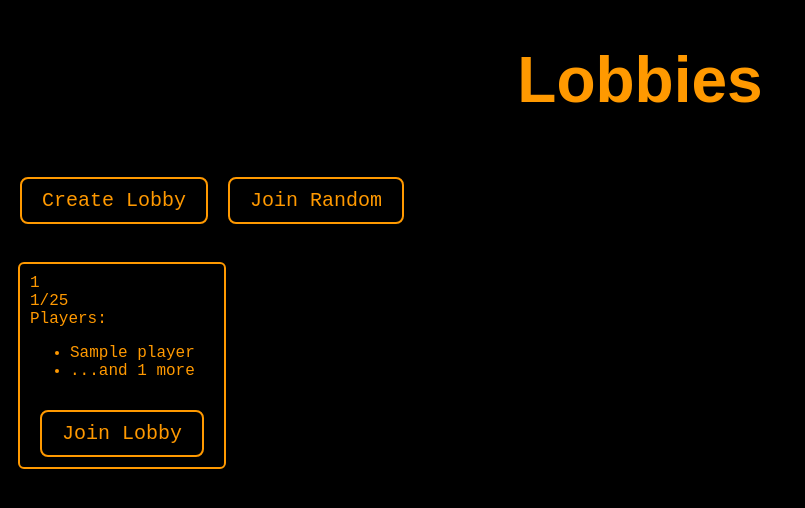
After one commit to dharmikhadela/NotSus, a Python web app: template templates/find-lobbies.html in a window 1280 px wide. The commit adds this page. Shown: the top 508 px of the page, without its empty margins (0-805 px from the left). Run offline with Jinja, Linux system fonts and the light colour scheme; the template is opened without the code that fills it: most values are stand-ins (such as "Sample title", 1, 10 or a date in 2020); some libraries are stand-ins or nearby versions.

Commit message:
expand on lobbies, split score between lobbies

```diff
--- a/templates/base.html
+++ b/templates/base.html
@@ -10,7 +10,7 @@
 
   {% block head %}{% endblock %}
 </head>
-<body style="background-color:#4b4b5b;">
+<body>
     {% block body %}{% endblock %}
 </body>
 </html>
--- /dev/null
+++ b/templates/find-lobbies.html
@@ -0,0 +1,109 @@
+{% extends "base.html" %}
+
+{% block head %}
+    <title>Find Lobby</title>
+    <style>
+        body {
+            margin: 0;
+            padding: 0;
+            background-color: black;
+            font-family: 'Courier New', Courier, monospace;
+            color: #ff9900;
+        }
+
+        .lobbies-container {
+            display: flex;
+            flex-direction: row;
+            height: fit-content;
+            flex-wrap: wrap;
+        }
+
+        .lobby {
+            outline: solid #ff9900 2px;
+            height: auto;
+            padding: 10px;
+            border-radius: 4px;
+            margin: 20px;
+        }
+
+        h1 {
+            font-size: 64px;
+            margin-bottom: 30px;
+            text-shadow: 2px 2px 10px black;
+            text-align: center;
+        }
+
+        table {
+            background-color: rgba(0, 0, 0, 0.7);
+            border-collapse: collapse;
+            border: 2px solid #ff9900;
+            width: 60%;
+            max-width: 800px;
+            box-shadow: 0 0 20px black;
+        }
+
+        th, td {
+            padding: 20px;
+            border-bottom: 1px solid #ff9900;
+            text-align: center;
+            font-size: 24px;
+        }
+
+        th {
+            background-color: #111;
+        }
+
+        tr:hover {
+            background-color: rgba(255, 153, 0, 0.1);
+        }
+
+        a.button {
+            margin-top: 30px;
+            text-decoration: none;
+            font-size: 20px;
+            color: #ff9900;
+            border: 2px solid #ff9900;
+            padding: 10px 20px;
+            border-radius: 8px;
+            transition: background-color 0.3s, color 0.3s;
+            cursor: pointer;
+            margin-left: 10px;
+            margin-right: 10px;
+        }
+
+        a.button:hover {
+            background-color: #ff9900;
+            color: black;
+        }
+    </style>
+{% endblock %}
+
+{% block body %}
+    <h1>Lobbies</h1>
+    <div style="display: flex; margin-bottom: 20px; margin-left: 10px;">
+        <a class="button" href="/new" style="display: block; text-align: center;">Create Lobby</a>
+        <a class="button" href="/random" style="display: block; text-align: center;">Join Random</a>
+    </div>
+    <div class="lobbies-container">
+    {% for lobby in lobbies %}
+        <div class="lobby">
+            <div>{{ lobby.lobby_id }}</div>
+            <div>{{ lobby.player_count }}/25</div>
+            <div>
+                <span>Players:</span>
+                <ul>
+                    {% for player in lobby.players_display %}
+                        <li>{{ player }}</li>
+                    {% endfor %}
+                    {% if lobby.extra_count > 0 %}
+                        <li>...and {{ lobby.extra_count }} more</li>
+                    {% endif %}
+                </ul>
+            </div>
+            <a class="button" href="/lobby/{{ lobby.lobby_id }}" style="display: block;text-align: center;">Join Lobby</a>
+        </div>
+    {% else %}
+        <p style="text-align: center;margin: auto;">No lobbies found. Go create one!</p>
+    {% endfor %}
+</div>
+{% endblock %}
--- a/templates/landing.html
+++ b/templates/landing.html
@@ -122,7 +122,8 @@
         </div>
         <h2>Welcome!</h2>
         <p>You’ve successfully logged in. Ready to jump into action?</p>
-        <a class="button" href="/find-lobby">Join Lobby</a>
+        <a class="button" href="/find-lobby">Find Game</a>
+        <a class="button" href="/random">Join Random Game</a>
         <a class="button" href="/logout">Logout</a>
         <a class="button" href="/stats">
         View Stats
--- a/templates/login.html
+++ b/templates/login.html
@@ -6,6 +6,7 @@
     body {
         background-image: url("{{ url_for('static', filename='assets/NotSus.jpg') }}");
         background-size: cover;
+        background-color:#4b4b5b;
         background-repeat: no-repeat;
         background-position: center top;
         height: 100vh;
--- a/templates/register.html
+++ b/templates/register.html
@@ -7,6 +7,7 @@
         background-image: url("{{ url_for('static', filename='assets/NotSus.jpg') }}");
         background-size: 50%;
         background-size: cover;
+        background-color:#4b4b5b;
         background-repeat: no-repeat;
         background-position: center top;
         padding-top: 60px;
```
Also changed, not shown: app.py (+127 -39 lines), templates/game.html (+10 -3 lines).
